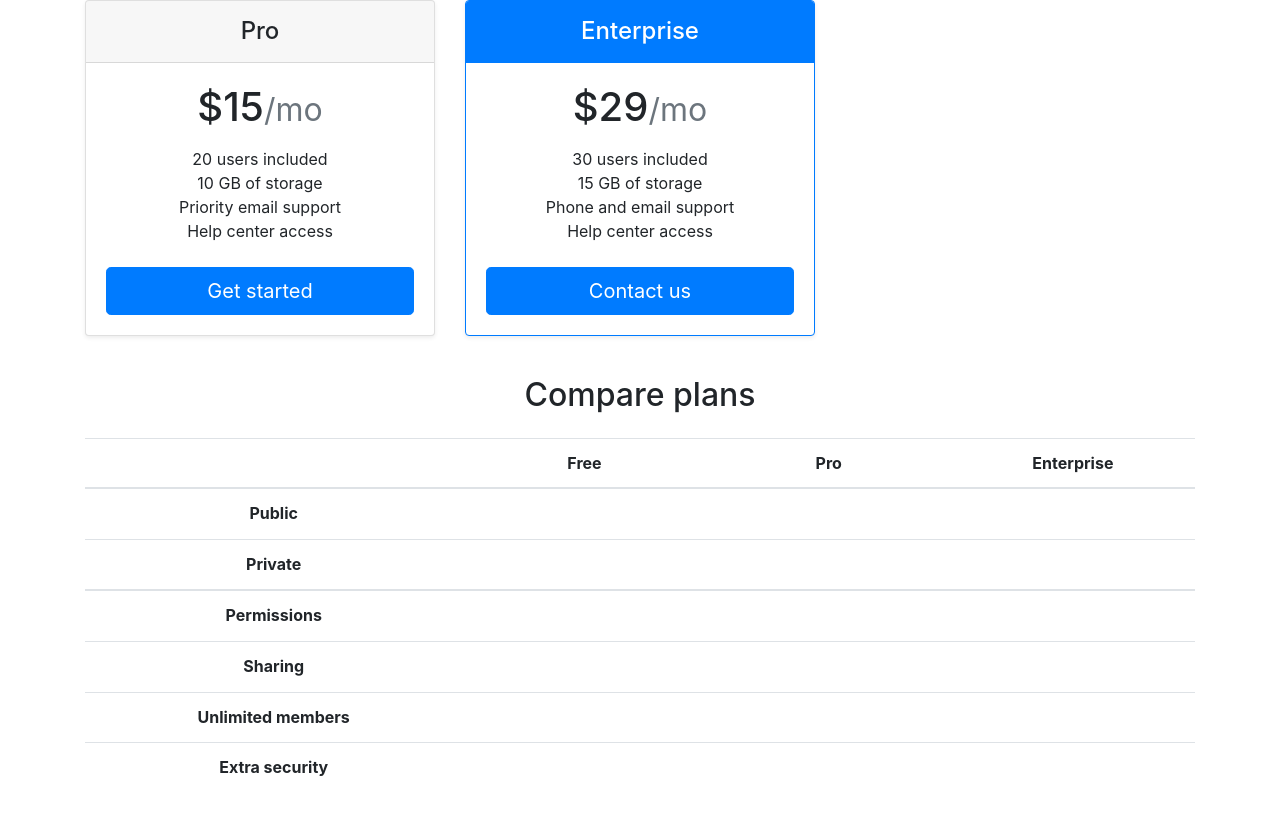
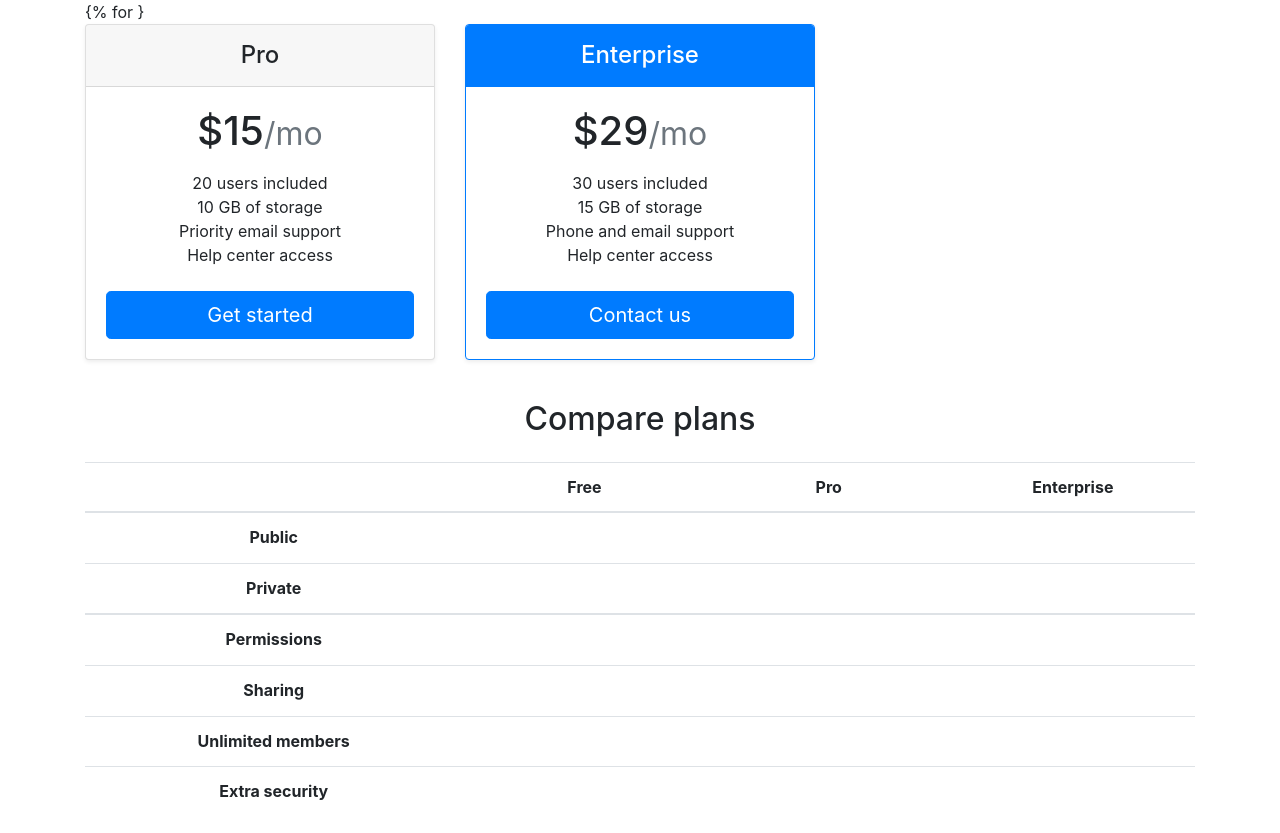
Before and after one commit to MrZi0/DjangoSite, a Django app: page / in a window 1280 px wide. Shown: the part 72-905 px from the top of the page. Before the commit the page ends 848 px from the top, so only its background shows below. Run offline with Django 3.2, Linux system fonts and the light colour scheme; lists and menus that the app fills with data are empty; some libraries are stand-ins or nearby versions.

Commit message:
minority change in html

```diff
--- a/djangoproject/main/templates/main/index.html
+++ b/djangoproject/main/templates/main/index.html
@@ -2,3 +2,11 @@
 
 
 {% block title %}Главная страница{% endblock %}
+
+{% block content %}
+{% for }
+
+
+
+
+{% endblock %}
```
